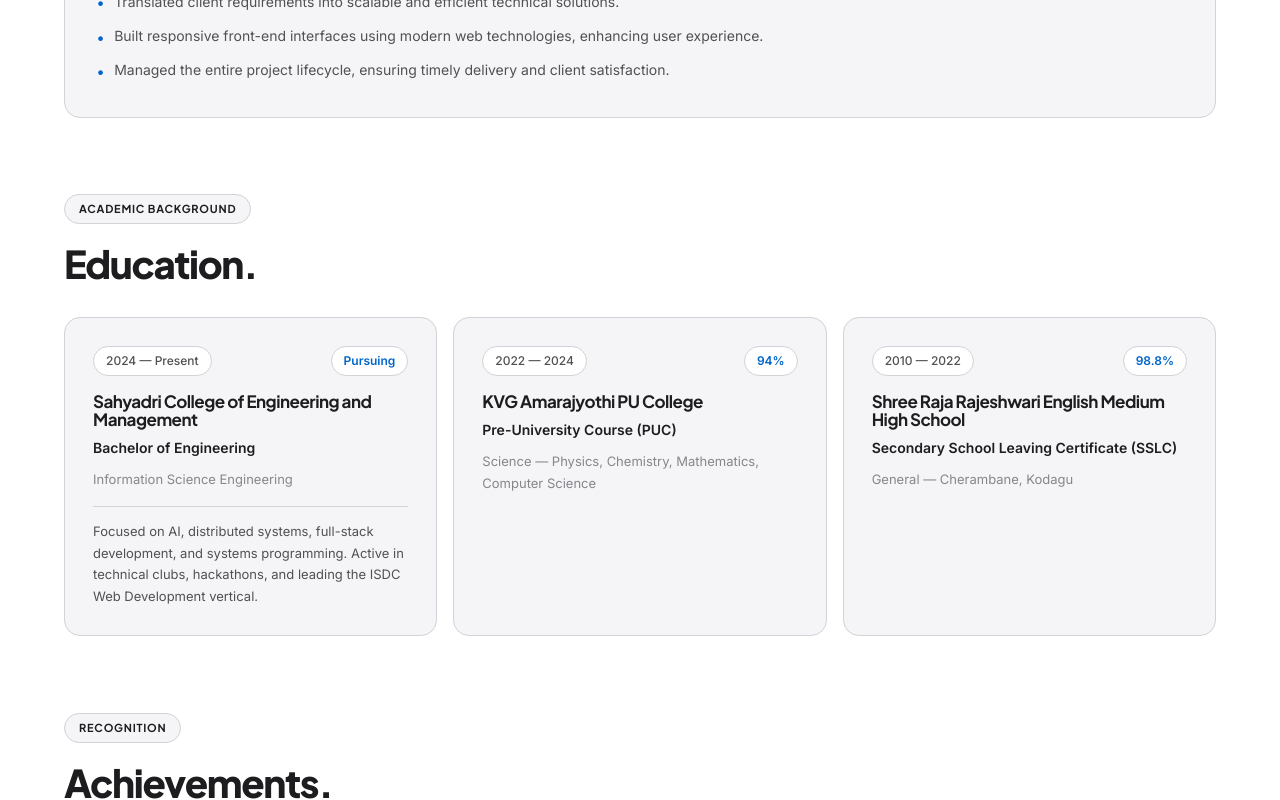
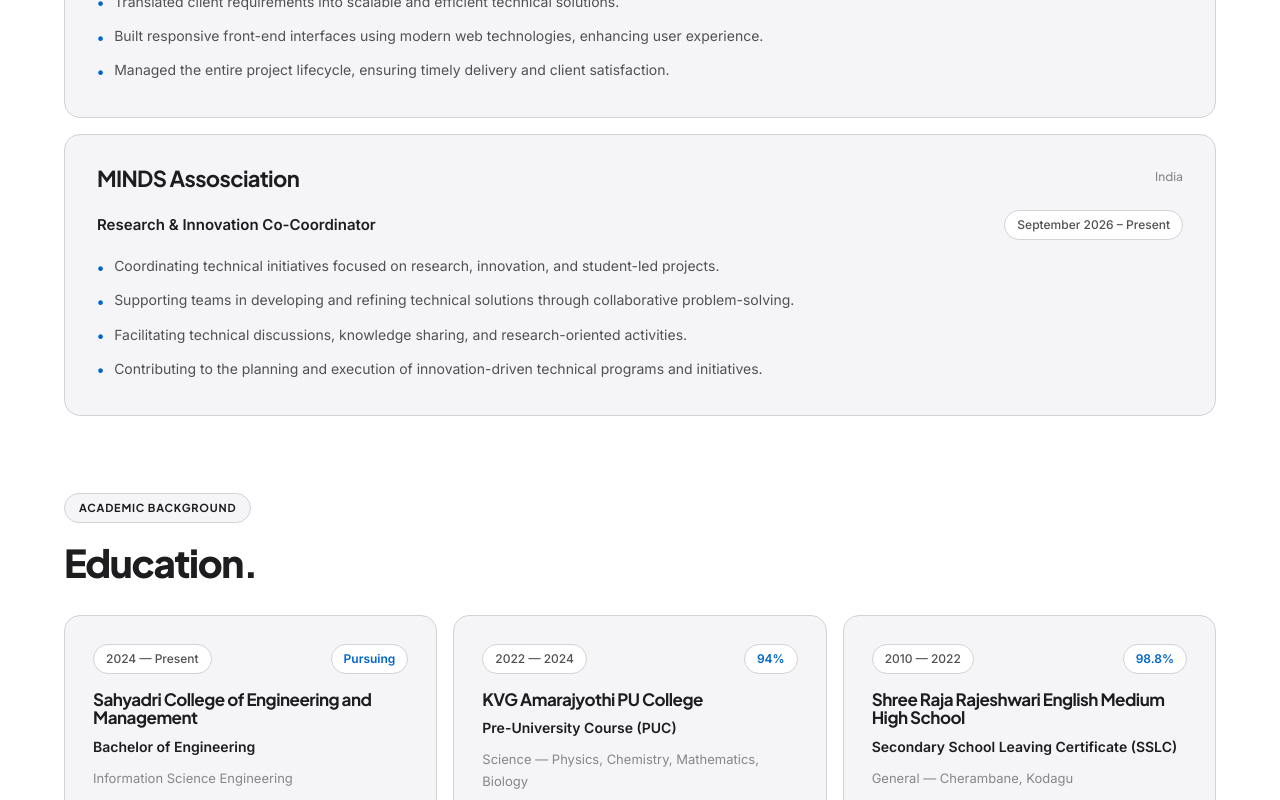
Before and after one commit to Naren1520/NarenSJ20_Portfolio, a Next.js app: page /resume in a window 1280 px wide. Shown: the part 3620-4420 px from the top of the page. Built offline with nearby package versions, Linux system fonts and the light colour scheme; no server answers.

Commit message:
updated data

```diff
--- a/data/education.ts
+++ b/data/education.ts
@@ -16,7 +16,7 @@
     id: "puc",
     institution: "KVG Amarajyothi PU College",
     degree: "Pre-University Course (PUC)",
-    fieldOfStudy: "Science — Physics, Chemistry, Mathematics, Computer Science",
+    fieldOfStudy: "Science — Physics, Chemistry, Mathematics, Biology",
     startYear: 2022,
     endYear: 2024,
     grade: "94%",
--- a/data/experience.ts
+++ b/data/experience.ts
@@ -64,7 +64,7 @@
   {
     id: "isdc",
     organisation: "ISDC",
-    website: "https://www.isdc.live/",
+    website: "https://isdc.sahyadri.edu.in",
     type: "professional",
     location: "India",
     roles: [
@@ -108,6 +108,25 @@
       },
     ],
   },
+  {
+  id: "research-innovation",
+  organisation: "MINDS Assosciation",
+  website: "https://www.instagram.com/minds_scem/",
+  type: "professional",
+  location: "India",
+  roles: [
+    {
+      title: "Research & Innovation Co-Coordinator",
+      dateRange: "September 2026 – Present",
+      responsibilities: [
+        "Coordinating technical initiatives focused on research, innovation, and student-led projects.",
+        "Supporting teams in developing and refining technical solutions through collaborative problem-solving.",
+        "Facilitating technical discussions, knowledge sharing, and research-oriented activities.",
+        "Contributing to the planning and execution of innovation-driven technical programs and initiatives.",
+      ],
+    },
+  ],
+},
 
   // ── OTHER
   {
--- a/data/otherActivities.ts
+++ b/data/otherActivities.ts
@@ -44,4 +44,13 @@
     description:
       "Delivered a storytelling session on radio, engaging listeners through narrative-driven communication and demonstrating public speaking, creativity, and audience engagement.",
   },
+  {
+    id: "Panel Member",
+    title: "Paper presentation Panel Member",
+    status: "Panel Discussion",
+    organisation: "IEEE-SCEM",
+    image: "/otheractivities/paneldiscussion.jpg",
+    description:
+      "Shared my IEEE experiences and insights at ANVESH ’26, engaging participants in discussions on IEEE opportunities while demonstrating public speaking, and technical communication.",
+  },
 ];
```
Also changed, not shown: 1 other file (tests, documents, lock files or other folders).
